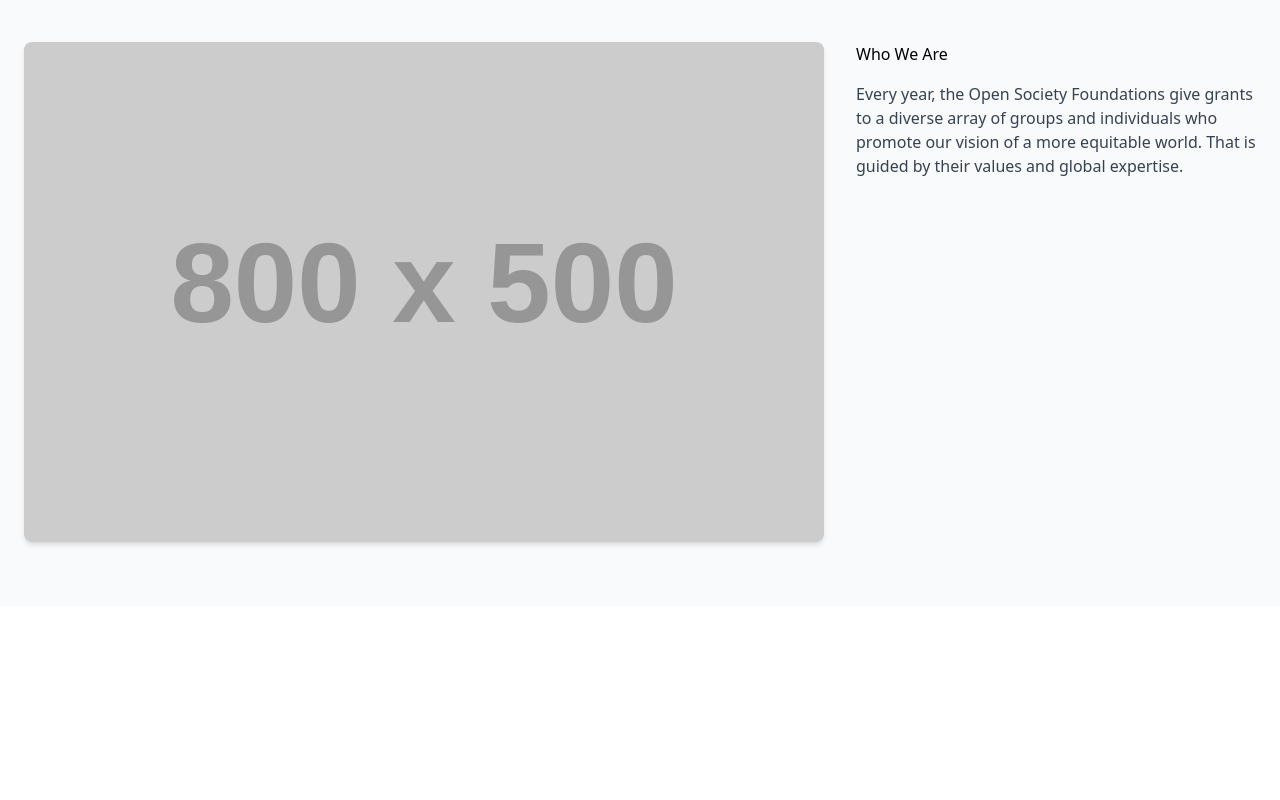
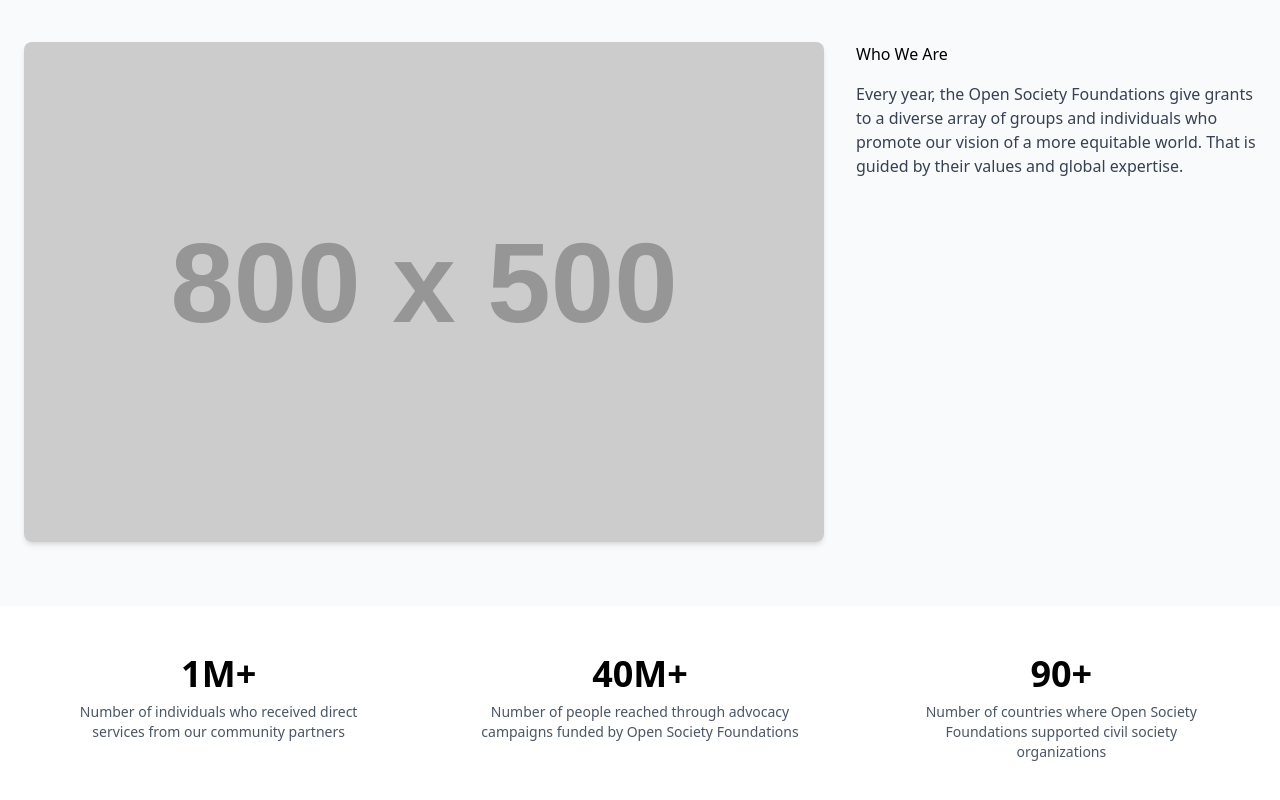
Before and after one commit to gHoSTeCHs/ISHO, a React (Vite) app: page / in a window 1280 px wide. Shown: the part 394-1194 px from the top of the page. Before the commit the page ends 1000 px from the top, so only its background shows below. Built offline with nearby package versions, Linux system fonts and the light colour scheme.

Commit message:
MissionSection

```diff
--- a/src/App.tsx
+++ b/src/App.tsx
@@ -1,5 +1,6 @@
 import HeroSection from './components/sections/HeroSection';
 import Navbar from './components/sections/Navbar';
+import StatsSection from './components/sections/StatsSection';
 
 function App() {
 	return (
@@ -7,6 +8,7 @@
 			<Navbar />
 			<main>
 				<HeroSection />
+				<StatsSection />
 			</main>
 		</>
 	);
--- /dev/null
+++ b/src/components/sections/StatsSection.tsx
@@ -0,0 +1,37 @@
+import React from 'react';
+
+const StatsSection: React.FC = () => {
+	return (
+		<section className="py-12 px-6">
+			<div className="container mx-auto">
+				<div className="grid grid-cols-1 md:grid-cols-3 gap-8">
+					<div className="text-center">
+						<h3 className="text-4xl font-bold mb-2">1M+</h3>
+						<p className="text-sm text-gray-600 max-w-xs mx-auto">
+							Number of individuals who received direct services from our
+							community partners
+						</p>
+					</div>
+
+					<div className="text-center">
+						<h3 className="text-4xl font-bold mb-2">40M+</h3>
+						<p className="text-sm text-gray-600 max-w-xs mx-auto">
+							Number of people reached through advocacy campaigns funded by Open
+							Society Foundations
+						</p>
+					</div>
+
+					<div className="text-center">
+						<h3 className="text-4xl font-bold mb-2">90+</h3>
+						<p className="text-sm text-gray-600 max-w-xs mx-auto">
+							Number of countries where Open Society Foundations supported civil
+							society organizations
+						</p>
+					</div>
+				</div>
+			</div>
+		</section>
+	);
+};
+
+export default StatsSection;
```
